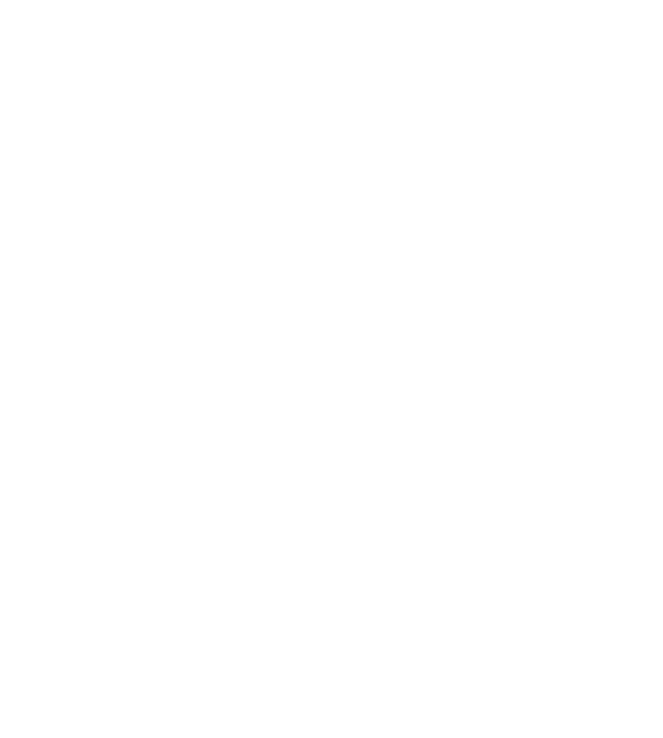
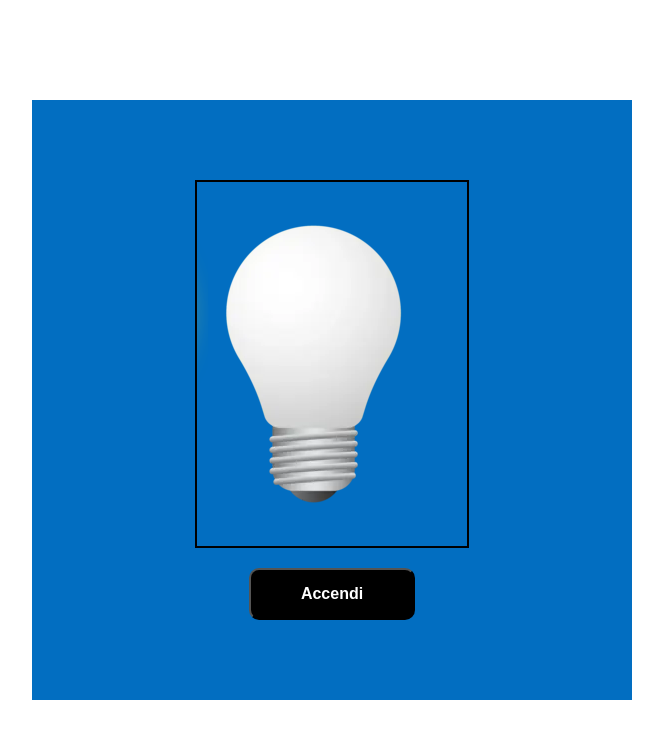
Before and after one commit to marcogulino-mg/js-dom-1, a plain HTML site: page index.html in a window 1280 px wide. Shown: the whole page, without its empty margins (308-971 px from the left). Drawn offline with Linux system fonts and the light colour scheme.

Commit message:
[feat html/css] create web page visual elements

```diff
--- a/css/style.css
+++ b/css/style.css
@@ -1,5 +1,41 @@
 * {
-    margin: 0;
-    padding: 0;
-    box-sizing: border-box;
+  margin: 0;
+  padding: 0;
+  box-sizing: border-box;
 }
+
+#main {
+  height: 100vh;
+  display: flex;
+  justify-content: center;
+  align-items: center;
+}
+
+#container {
+  width: 600px;
+  height: 600px;
+  background-color: rgb(2, 110, 193);
+  display: flex;
+  justify-content: center;
+  align-items: center;
+  flex-direction: column;
+}
+
+#frame {
+    border: solid 2px rgb(0, 0, 0);
+    margin-bottom: 20px;
+}
+
+img {
+    max-width: 100%;
+}
+
+button {
+    padding: 15px 50px;
+    background-color: rgb(0, 0, 0);
+    border-radius: 10px;
+    cursor: pointer;
+    color: rgb(255, 255, 255);
+    font-size: 1rem;
+    font-weight: bold;
+}
--- a/index.html
+++ b/index.html
@@ -11,7 +11,16 @@
 </head>
 
 <body>
-
+    <div id="main">
+        <div id="container">
+            <div id="frame">
+                <img class="turn-off" src="./img/white_lamp.png" alt="lampadina">
+            </div>
+            <div id="button">
+                <button type="button">Accendi</button>
+            </div>
+        </div>
+    </div>
 </body>
 
 </html>
```
